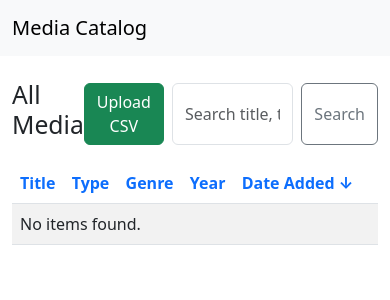
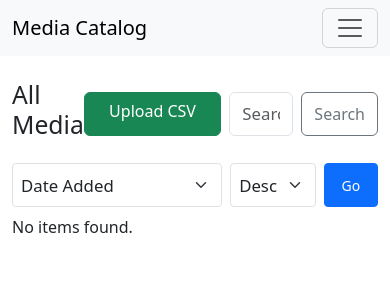
Before and after one commit to kontvis/mediadb_gui, a Flask app: page /media in a window 390 px wide. Shown: the top 300 px of the page. Run offline with Flask 3, Linux system fonts and the light colour scheme; data that the repository does not hold is empty.

Commit message:
v1.1.2 mobile enablement

```diff
--- a/app.py
+++ b/app.py
@@ -103,6 +103,13 @@ def list_media():
         items = items.order_by(MediaItem.media_type.asc() if is_asc else MediaItem.media_type.desc())
     elif sort_by == 'year':
         items = items.order_by(MediaItem.year.asc() if is_asc else MediaItem.year.desc())
+    elif sort_by == 'genre':
+        # Sort by coalesced genre from the three detail tables
+        items = items.outerjoin(BookDetails, BookDetails.id == MediaItem.id)
+        items = items.outerjoin(AudioDetails, AudioDetails.id == MediaItem.id)
+        items = items.outerjoin(VideoDetails, VideoDetails.id == MediaItem.id)
+        genre_coalesce = db.func.coalesce(BookDetails.genre, AudioDetails.genre, VideoDetails.genre)
+        items = items.order_by(genre_coalesce.asc() if is_asc else genre_coalesce.desc())
     else:  # default: date_added
         items = items.order_by(MediaItem.date_added.asc() if is_asc else MediaItem.date_added.desc())
 
--- a/static/css/style.css
+++ b/static/css/style.css
@@ -3,3 +3,16 @@ body { padding-bottom: 40px; }
 
 /* Simple spacing tweaks for beginner-friendly forms */
 label.form-label { font-weight: 600; }
+
+/* Mobile / touch improvements */
+.btn, .form-select, .form-control {
+	min-height: 44px;
+}
+
+@media (max-width: 576px) {
+	.btn { width: 100%; }
+	.form-control, .form-select { font-size: 1.05rem; }
+	.card { margin-bottom: 0.75rem; }
+}
+
+.table-responsive { overflow-x: auto; }
--- a/templates/base.html
+++ b/templates/base.html
@@ -11,14 +11,21 @@
     <nav class="navbar navbar-expand-lg navbar-light bg-light mb-4">
       <div class="container-fluid">
         <a class="navbar-brand" href="/">Media Catalog</a>
-        <div class="collapse navbar-collapse">
-          <ul class="navbar-nav me-auto">
+        <button class="navbar-toggler" type="button" data-bs-toggle="collapse" data-bs-target="#mainNavbar" aria-controls="mainNavbar" aria-expanded="false" aria-label="Toggle navigation">
+          <span class="navbar-toggler-icon"></span>
+        </button>
+        <div class="collapse navbar-collapse" id="mainNavbar">
+          <ul class="navbar-nav me-auto mb-2 mb-lg-0">
             <li class="nav-item"><a class="nav-link" href="/">Home</a></li>
             <li class="nav-item"><a class="nav-link" href="/add/book">Add Book</a></li>
             <li class="nav-item"><a class="nav-link" href="/add/audio">Add Audio</a></li>
             <li class="nav-item"><a class="nav-link" href="/add/video">Add Video</a></li>
             <li class="nav-item"><a class="nav-link" href="/media">View All Media</a></li>
           </ul>
+          <form class="d-flex" role="search" method="get" action="/media">
+            <input class="form-control me-2" name="q" placeholder="Search" aria-label="Search">
+            <button class="btn btn-outline-secondary" type="submit">Search</button>
+          </form>
         </div>
       </div>
     </nav>
--- a/templates/list_media.html
+++ b/templates/list_media.html
@@ -22,14 +22,40 @@
     <a href="/media?q={{q}}&sort_by={{col_name}}&sort_dir={{next_dir}}" class="text-decoration-none">{{col_label}}{{indicator}}</a>
   {% endmacro %}
 
+  <!-- Small-screen sort controls -->
+  <form method="get" action="/media" class="d-block d-sm-none mb-2">
+    <input type="hidden" name="q" value="{{q}}">
+    <div class="row g-2">
+      <div class="col-7">
+        <select name="sort_by" class="form-select form-select-sm">
+          <option value="date_added" {% if sort_by == 'date_added' %}selected{% endif %}>Date Added</option>
+          <option value="title" {% if sort_by == 'title' %}selected{% endif %}>Title</option>
+          <option value="type" {% if sort_by == 'type' %}selected{% endif %}>Type</option>
+          <option value="genre" {% if sort_by == 'genre' %}selected{% endif %}>Genre</option>
+          <option value="year" {% if sort_by == 'year' %}selected{% endif %}>Year</option>
+        </select>
+      </div>
+      <div class="col-3">
+        <select name="sort_dir" class="form-select form-select-sm">
+          <option value="asc" {% if sort_dir == 'asc' %}selected{% endif %}>Asc</option>
+          <option value="desc" {% if sort_dir == 'desc' %}selected{% endif %}>Desc</option>
+        </select>
+      </div>
+      <div class="col-2">
+        <button class="btn btn-sm btn-primary w-100">Go</button>
+      </div>
+    </div>
+  </form>
+
+  <div class="table-responsive d-none d-sm-block">
     <table class="table table-striped">
       <thead>
         <tr style="cursor: pointer;">
           <th>{{ sort_link('title', 'Title') }}</th>
           <th>{{ sort_link('type', 'Type') }}</th>
-        <th>{{ sort_link('genre', 'Genre') }}</th>
+          <th class="d-none d-sm-table-cell">{{ sort_link('genre', 'Genre') }}</th>
           <th>{{ sort_link('year', 'Year') }}</th>
-        <th>{{ sort_link('date_added', 'Date Added') }}</th>
+          <th class="d-none d-sm-table-cell">{{ sort_link('date_added', 'Date Added') }}</th>
           <th></th>
         </tr>
       </thead>
@@ -38,7 +64,7 @@
           <tr>
             <td>{{item.title}}</td>
             <td>{{item.media_type}}</td>
-          <td>
+            <td class="d-none d-sm-table-cell">
               {% if item.media_type == 'book' and item.book %}
                 {{item.book.genre or '—'}}
               {% elif item.media_type == 'audio' and item.audio %}
@@ -50,7 +76,7 @@
               {% endif %}
             </td>
             <td>{{item.year or ''}}</td>
-          <td>{{item.date_added}}</td>
+            <td class="d-none d-sm-table-cell">{{item.date_added}}</td>
             <td>
               <a class="btn btn-sm btn-outline-primary" href="/media/{{item.id}}">View</a>
               {% if item.media_type == 'book' %}
@@ -67,4 +93,40 @@
         {% endfor %}
       </tbody>
     </table>
+  </div>
+
+  <!-- Small-screen stacked cards -->
+  <div class="d-block d-sm-none">
+    {% for item in items %}
+      <div class="card mb-2">
+        <div class="card-body">
+          <h5 class="card-title">{{item.title}}</h5>
+          <h6 class="card-subtitle mb-2 text-muted">{{item.media_type}} — {{item.year or '—'}}</h6>
+          <p class="card-text">
+            <strong>Genre:</strong>
+            {% if item.media_type == 'book' and item.book %}
+              {{item.book.genre or '—'}}
+            {% elif item.media_type == 'audio' and item.audio %}
+              {{item.audio.genre or '—'}}
+            {% elif item.media_type == 'video' and item.video %}
+              {{item.video.genre or '—'}}
+            {% else %}
+              —
+            {% endif %}
+          </p>
+          <p class="card-text"><small class="text-muted">Added: {{item.date_added}}</small></p>
+          <a class="btn btn-sm btn-primary d-block mb-1" href="/media/{{item.id}}">View</a>
+          {% if item.media_type == 'book' %}
+            <a class="btn btn-sm btn-secondary d-block" href="/edit/book/{{item.id}}">Edit</a>
+          {% elif item.media_type == 'audio' %}
+            <a class="btn btn-sm btn-secondary d-block" href="/edit/audio/{{item.id}}">Edit</a>
+          {% elif item.media_type == 'video' %}
+            <a class="btn btn-sm btn-secondary d-block" href="/edit/video/{{item.id}}">Edit</a>
+          {% endif %}
+        </div>
+      </div>
+    {% else %}
+      <p>No items found.</p>
+    {% endfor %}
+  </div>
 {% endblock %}
```
Lines whose indentation alone changed are shown as unchanged.
